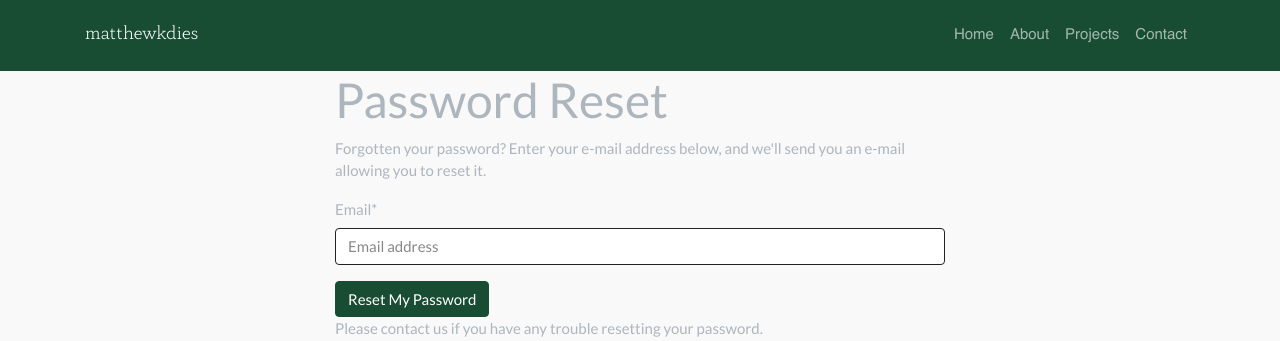
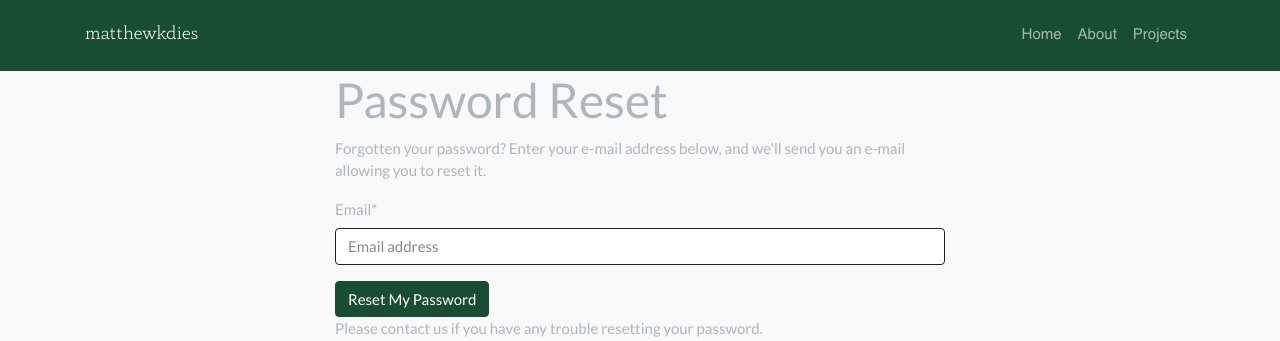
Before and after one commit to matthewkdies/website_v2, a Django app: page /accounts/password/reset/ in a window 1280 px wide. Shown: the top 341 px of the page. Run offline with Django 4.2, Linux system fonts and the light colour scheme; parts of the project's set-up code (start-up, migrations or seed data) failed here and were passed over; some libraries are stand-ins or nearby versions.

Commit message:
Excluding the /contact endpoint until the email is working.

```diff
--- a/config/urls.py
+++ b/config/urls.py
@@ -27,7 +27,7 @@ urlpatterns = [
     path("blog/category/<slug:category>/", blog_category, name='categories'),
     path("portfolio/", ProjectListView.as_view(), name="portfolio"),
     path("portfolio/<slug:slug>", ProjectDetailView.as_view(), name="project-details"),
-    path("contact/", ContactFormView.as_view(), name="contact"),
+    # path("contact/", ContactFormView.as_view(), name="contact"),
 ] + static(settings.MEDIA_URL, document_root=settings.MEDIA_ROOT)
 
 
--- a/website_v2/templates/partials/_navbar.html
+++ b/website_v2/templates/partials/_navbar.html
@@ -17,9 +17,9 @@
                     <li {% if request.resolver_match.url_name == 'portfolio' %}class="nav-item active"{% else %}class="nav-item"{% endif %}>
                         <a class="nav-link" href="{% url 'portfolio' %}">Projects</a>
                     </li>
-                    <li {% if request.resolver_match.url_name == 'contact' %}class="nav-item active"{% else %}class="nav-item"{% endif %}>
+                    {% comment %} <li {% if request.resolver_match.url_name == 'contact' %}class="nav-item active"{% else %}class="nav-item"{% endif %}>
                         <a class="nav-link" href="{% url 'contact' %}">Contact</a>
-                    </li>
+                    </li> {% endcomment %}
                 </ul>
             </div>
         </div>
```
Also changed, not shown: .devcontainer/devcontainer.json.
